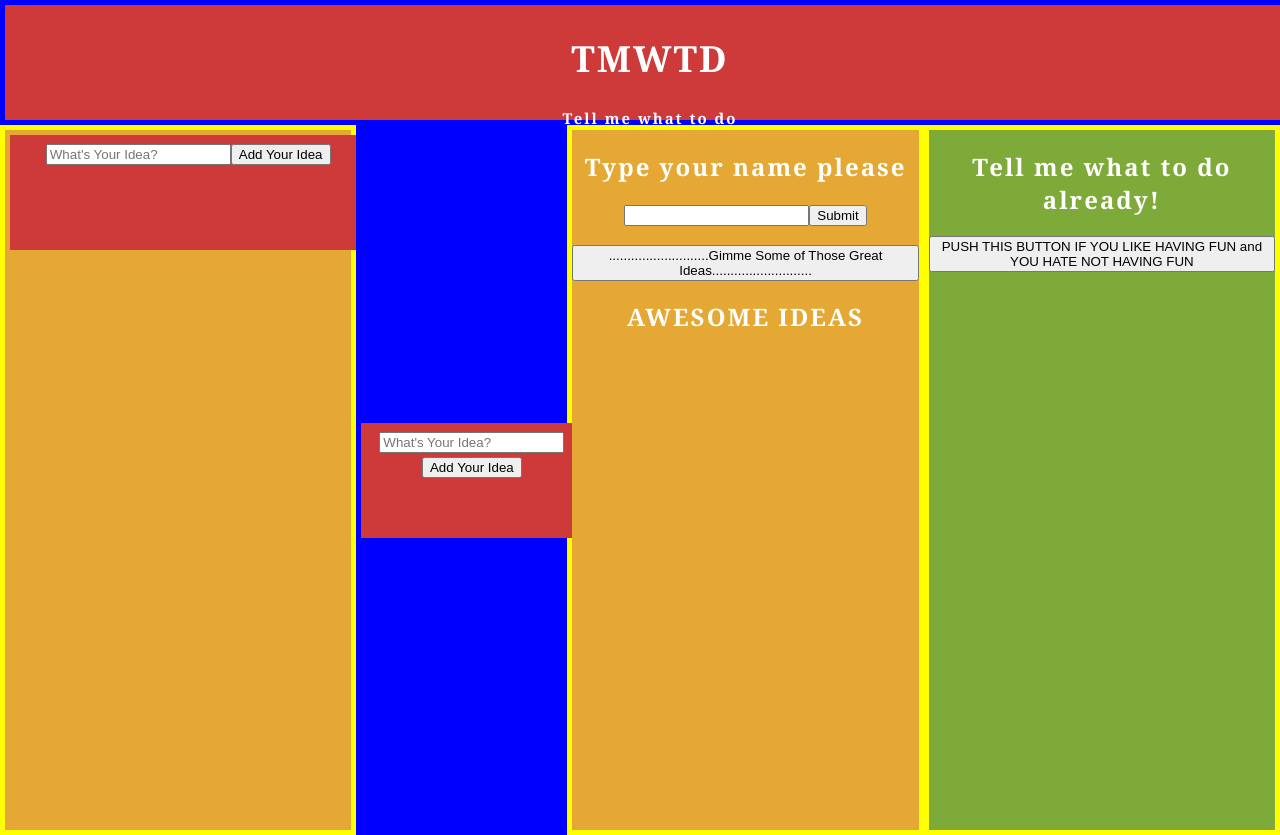
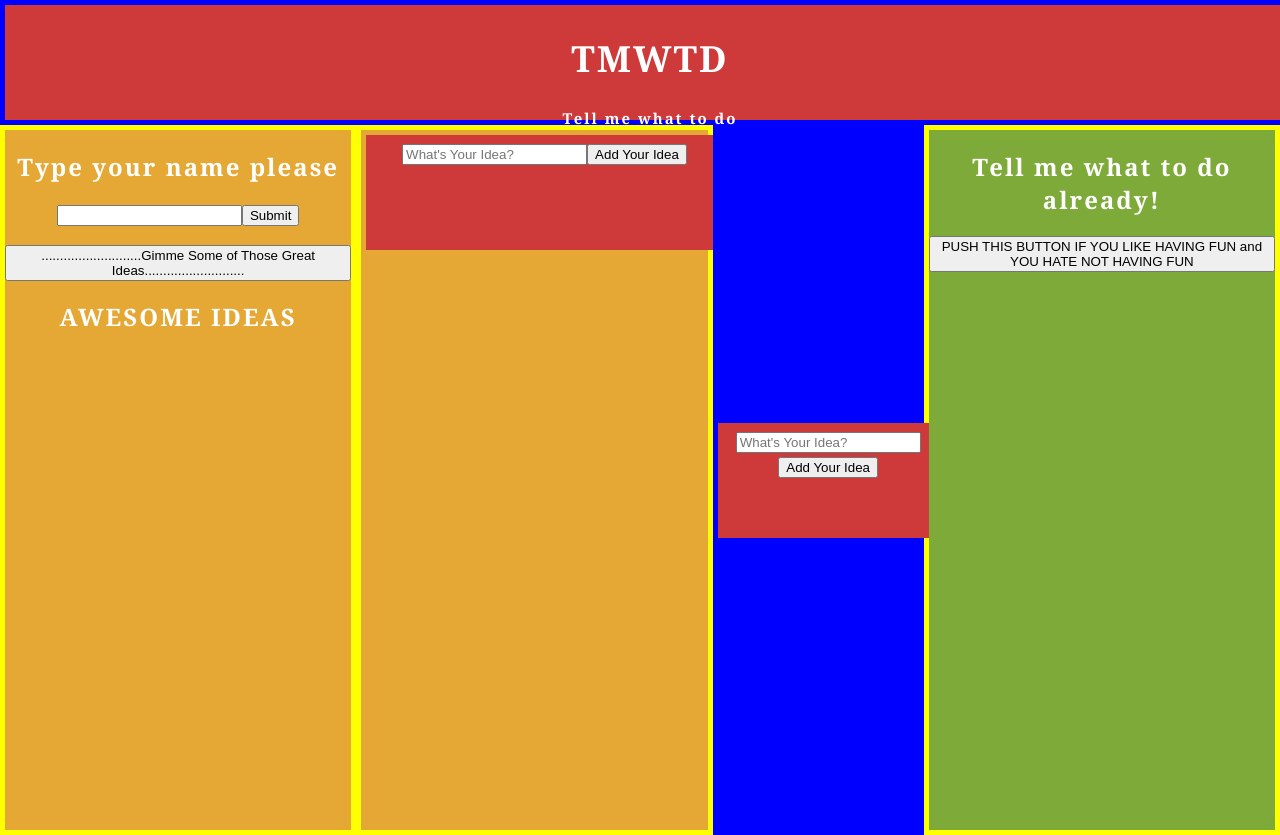
Before and after one commit to calebscoville/tmwtd, a React (Create React App) app: page / in a window 1280 px wide. Shown: the top 835 px of the page. Built offline with nearby package versions, Linux system fonts and the light colour scheme; the HTML template or start-up script is replaced by a standard one.

Commit message:
last for this feature

```diff
--- a/src/App.js
+++ b/src/App.js
@@ -46,9 +46,10 @@ deleteItem = key => {
       </header>
       <section className="content">
 
+
+        <div className="ideas"><Idea /></div>
         <div className="ideas"><EnterIdea /></div>
         <div className="App"><EnterIdea addItem={this.addItem} /></div>
-        <div className="ideas"><Idea /></div>
         <div className="todo"><ChooseIdea /></div>
 
 
```
